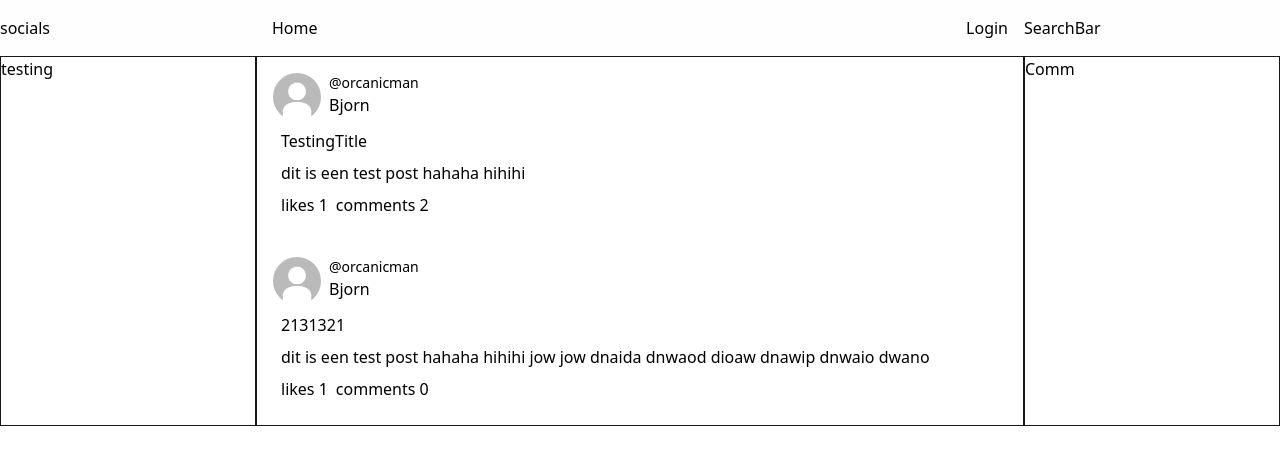
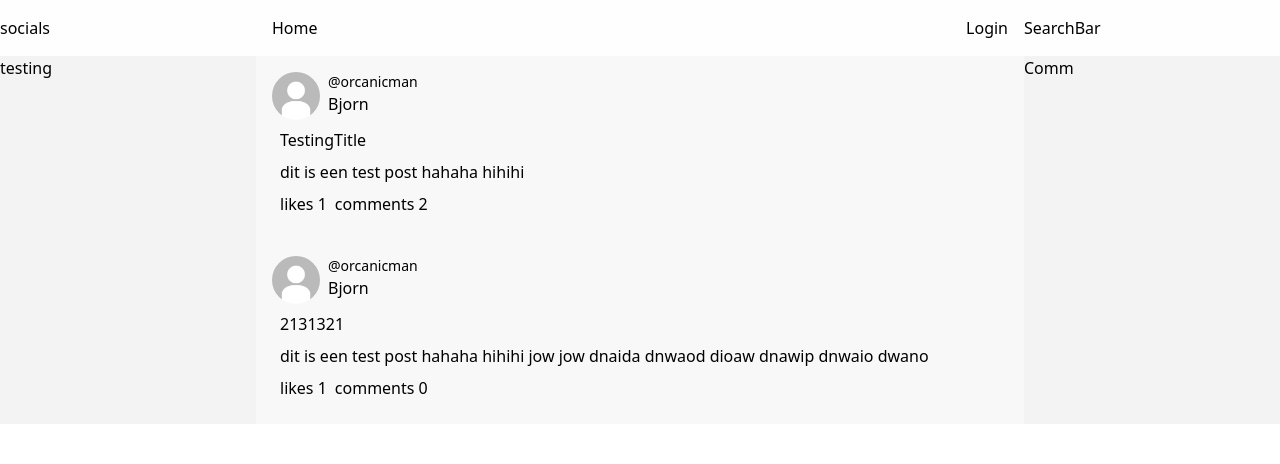
Before and after one commit to orcanicman/DG3-Project, a React (Create React App) app in the folder client/: page / in a window 1280 px wide. Shown: the top 464 px of the page. Built offline with nearby package versions, Linux system fonts and the light colour scheme.

Commit message:
added color and changed some styles

```diff
--- a/client/src/App.tsx
+++ b/client/src/App.tsx
@@ -6,15 +6,18 @@ import { Login } from "./pages/Login";
 import { Register } from "./pages/Register";
 
 function App() {
-  const [loading, isLoading] = useState(true);
+  const [isLoading, setIsLoading] = useState(true);
 
   useState(() => {
-    isLoading(false);
+    setIsLoading(false);
   });
 
   return (
     <Router>
       <TopBar />
+      {isLoading ? (
+        <div>loading</div>
+      ) : (
         <Switch>
           <Route exact path="/">
             <Home />
@@ -26,6 +29,7 @@ function App() {
             <Register />
           </Route>
         </Switch>
+      )}
     </Router>
   );
 }
--- a/client/src/components/CommunitySideBar.tsx
+++ b/client/src/components/CommunitySideBar.tsx
@@ -3,5 +3,5 @@ import React from "react";
 interface CommunitySideBarProps {}
 
 export const CommunitySideBar: React.FC<CommunitySideBarProps> = () => {
-  return <div className="flex">Comm</div>;
+  return <div className="flex fixed">Comm</div>;
 };
--- a/client/src/components/TopBar.tsx
+++ b/client/src/components/TopBar.tsx
@@ -5,7 +5,7 @@ interface TopBarProps {}
 
 export const TopBar: React.FC<TopBarProps> = () => {
   return (
-    <header className="flex bg-white pb-4 pt-4">
+    <header className="flex bg-white pb-4 pt-4 sticky top-0">
       <div className="flex flex-shrink sm:w-64">socials</div>
       <div className="flex flex-grow justify-between pl-4 pr-4 sm:w-80">
         <Link to="/">Home</Link>
--- a/client/src/components/UserSideBar.tsx
+++ b/client/src/components/UserSideBar.tsx
@@ -3,5 +3,5 @@ import React from "react";
 interface UserSideBarProps {}
 
 export const UserSideBar: React.FC<UserSideBarProps> = () => {
-  return <div className="flex">testing</div>;
+  return <div className="flex fixed">testing</div>;
 };
--- a/client/src/pages/Home.tsx
+++ b/client/src/pages/Home.tsx
@@ -8,13 +8,13 @@ interface HomeProps {}
 export const Home: React.FC<HomeProps> = () => {
   return (
     <div className="flex">
-      <div className="flex flex-shrink border border-black sm:w-64">
+      <div className="flex flex-shrink bg-lightGray sm:w-64">
         <UserSideBar />
       </div>
-      <div className="flex flex-grow border border-black pl-4 pr-4 sm:w-80">
+      <div className="flex flex-grow bg-gray pl-4 pr-4 sm:w-80">
         <Posts />
       </div>
-      <div className="flex flex-shrink border border-black sm:w-64">
+      <div className="flex flex-shrink bg-lightGray sm:w-64">
         <CommunitySideBar />
       </div>
     </div>
--- a/client/tailwind.config.js
+++ b/client/tailwind.config.js
@@ -7,6 +7,8 @@ module.exports = {
       white: "#FEFEFE",
       red: "#E71D36",
       gold: "F6AA1C",
+      lightGray: "#F3F3F3",
+      gray: "#F8F8F8",
     },
     extend: {},
   },
```
Lines whose indentation alone changed are shown as unchanged.
